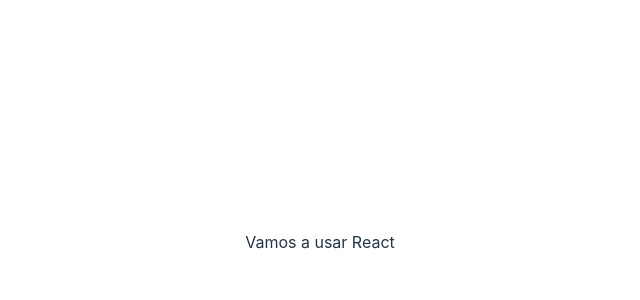
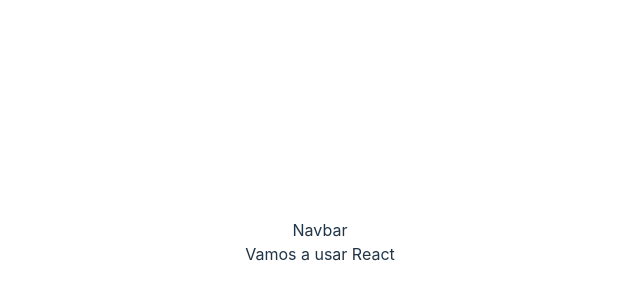
Before and after one commit to juanjoibar/Proy-vite, a React (Vite) app: page / in a window 1280 px wide. Shown: the part 158-458 px from the top of the page, without its empty margins (320-960 px from the left). Built offline with nearby package versions, Linux system fonts and the light colour scheme.

Commit message:
crear navbar

```diff
--- a/src/App.jsx
+++ b/src/App.jsx
@@ -2,13 +2,16 @@
 import reactLogo from './assets/react.svg'
 import viteLogo from '/vite.svg'
 import './App.css'
+import Navbar from './Components/Navbar'
 
 function App() {
   const [count, setCount] = useState(0)
 
   return (
     <>
+      <Navbar/>
       <div>Vamos a usar React</div>
+
     </>
   )
 }
--- /dev/null
+++ b/src/Components/Navbar.jsx
@@ -0,0 +1,9 @@
+import React from 'react'
+
+function Navbar() {
+  return (
+    <div>Navbar</div>
+  )
+}
+
+export default Navbar
```
